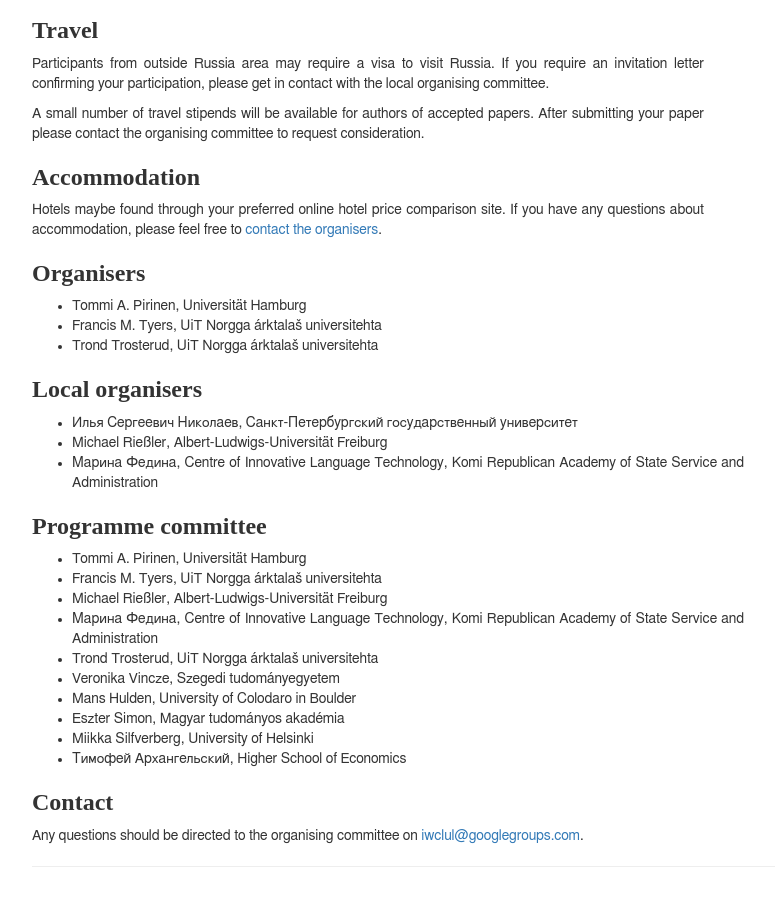
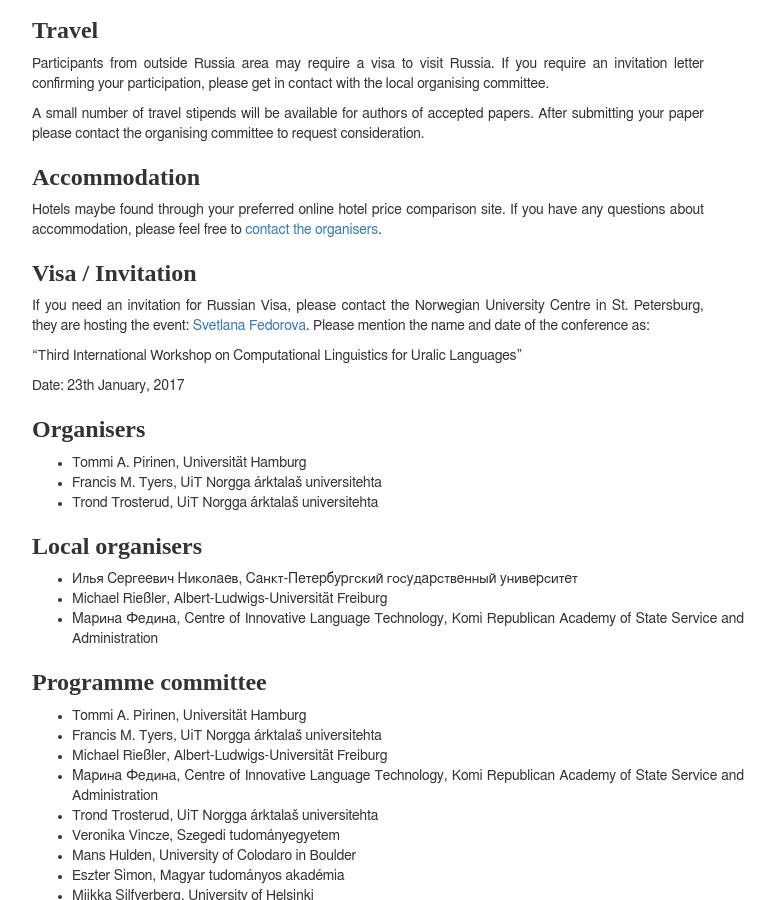
Before and after one commit to acl-sigur/acl-sigur.github.io, a Jekyll site: the page built from iwclul2017.eng.md, in a window 1280 px wide and 900 px high, scrolled down 2338 px. Shown: the whole window, without its empty margins (233-1008 px from the left). Built offline with Jekyll 4.4.1, drawn with Linux system fonts in a browser that asks for light colours.

Commit message:
visa informations

```diff
--- a/iwclul2017.eng.md
+++ b/iwclul2017.eng.md
@@ -175,6 +175,19 @@ Hotels maybe found through your preferred online hotel price comparison site.
 If you have any questions about accommodation, please feel free to [contact the
 organisers][orgmail].
 
+### Visa / Invitation
+
+If you need an invitation for Russian Visa, please contact the Norwegian
+University Centre in St. Petersburg, they are hosting the event:
+[Svetlana Fedorova](s.fedorova@norunivspb.ru). Please mention the name and
+date of the conference as:
+
+"Third International Workshop on Computational Linguistics for Uralic Languages”
+
+Date: 23th January, 2017
+
+
+
 ### Organisers
 
 * Tommi A. Pirinen, Universität Hamburg
```
